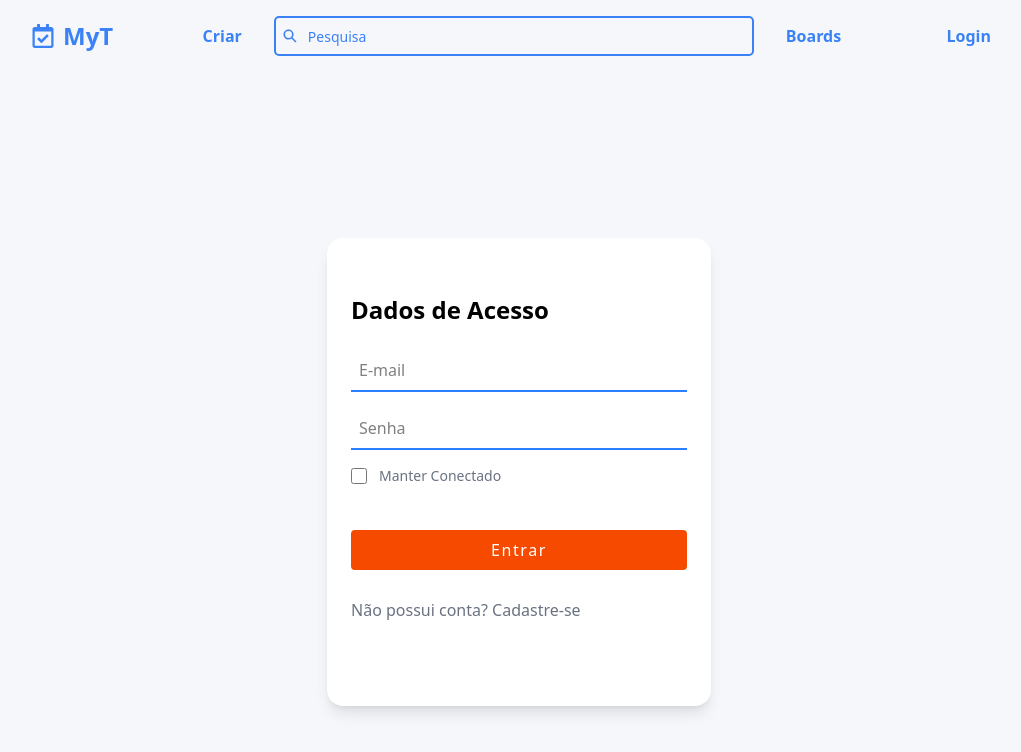
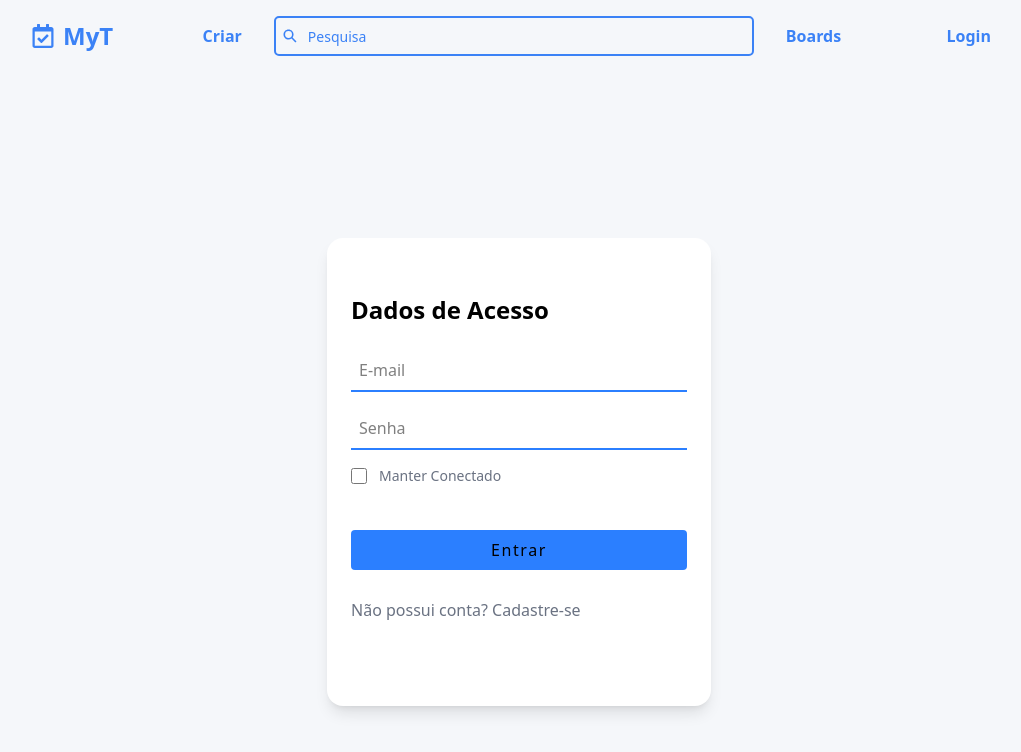
Before and after one commit to ricklaroque/My-Task, a React (Vite) app in the folder front/: page /login in a window 1280 px wide. Shown: the top 752 px of the page, without its empty margins (121-1142 px from the left). Built offline with nearby package versions, Linux system fonts and the light colour scheme; no server answers.

Commit message:
Style: Login button changed

```diff
--- a/front/src/routes/Login.tsx
+++ b/front/src/routes/Login.tsx
@@ -101,7 +101,7 @@ export default function Login() {
           </div>
           <button
             type="submit"
-            className="w-full bg-orange-600 hover:bg-orange-700 text-white py-2 rounded tracking-widest my-7"
+            className="w-full bg-blue-500  hover:bg-[#155fd6] hover:text-white hover:shadow-md py-2 rounded tracking-widest my-7 transition-all duration-500"
           >
             Entrar
           </button>
```
